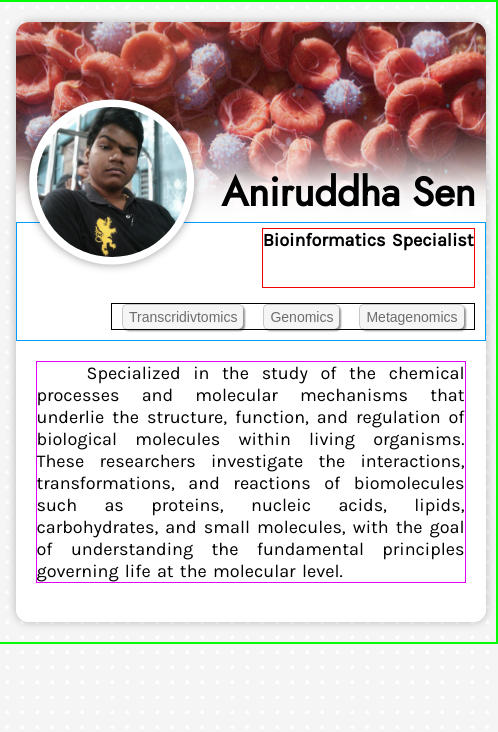
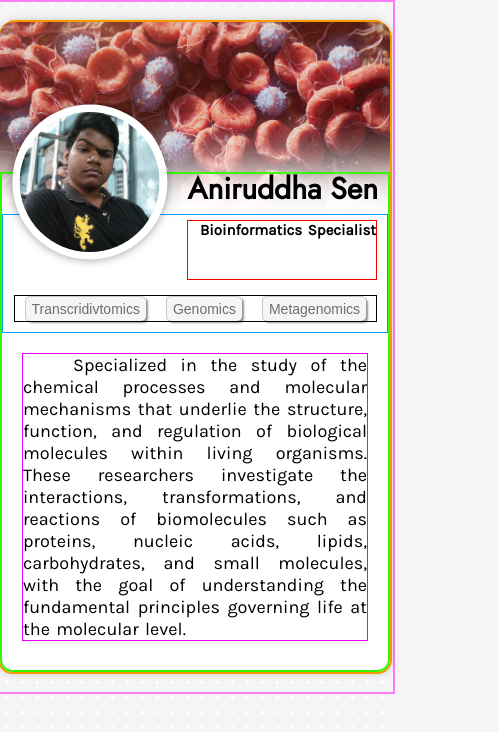
Before and after one commit to tathagatamishra/AniruddhaSen, a React (Vite) app in the folder client/: page / in a window 390 px wide. Shown: the top 732 px of the page, 498 px wide, since content can reach past the window. Built offline with nearby package versions, Linux system fonts and the light colour scheme.

Commit message:
400 & 600 media

```diff
--- a/client/src/App.scss
+++ b/client/src/App.scss
@@ -7,6 +7,7 @@
 
   display: flex;
   flex-direction: column;
+  justify-content: flex-start;
   align-items: center;
 
   // background: rgb(148, 148, 148);
--- a/client/src/Component/C1/About.scss
+++ b/client/src/Component/C1/About.scss
@@ -9,6 +9,17 @@
     outline: none;
     box-sizing: border-box;
     border: solid 2px red;
+    margin: auto;
+
+    display: flex;
+    flex-direction: column;
+    justify-content: center;
+    align-items: center;
+
+    // top: 50%;
+    // left: 50%;
+    // transform: translate(-50%, -50%);
+
 
     transition: 300ms;
 
@@ -30,12 +41,12 @@
     }
 
     @media screen and (max-width: 400px) {
-        width: 605px;
-        border: solid 2px rgb(0, 255, 4);
+        width: 400px;
+        border: solid 2px rgb(255, 124, 246);
     }
 
     @media screen and (max-width: 360px) {
-        width: 665px;
+        width: 400px;
         border: solid 2px rgb(0, 68, 255);
     }
 
@@ -58,6 +69,12 @@
             height: 600px;
             margin: 20px 10px 20px 10px;
         }
+        @media screen and (max-width: 400px) {
+            padding: 0;
+            width: 390px;
+            height: 650px;
+            margin: 20px 10px 20px 10px;
+        }
 
         transition: 300ms;
 
@@ -78,7 +95,7 @@
         border-top-right-radius: 1rem;
         border-top-left-radius: 1rem;
 
-        // outline: 2px solid rgb(249, 153, 0);
+        outline: 2px solid rgb(249, 153, 0);
 
         & .profile-image {
             width: 160px;
@@ -94,6 +111,13 @@
                 @media screen and (max-width: 600px) {
                     width: 165px;
                     height: 165px;
+                    top: 100%;
+                    left: 0%;
+                    transform: translate(8%, -50%);
+                }
+                @media screen and (max-width: 400px) {
+                    width: 155px;
+                    height: 155px;
                     top: 100%;
                     left: 0%;
                     transform: translate(8%, -50%);
@@ -122,6 +146,10 @@
                         width: 150px;
                         height: 150px;
                     }
+                    @media screen and (max-width: 400px) {
+                        width: 130px;
+                        height: 130px;
+                    }
 
                     width: 160px;
                     height: 160px;
@@ -139,6 +167,13 @@
                 @media screen and (max-width: 600px) {
                     width: 150px;
                     height: 150px;
+                    top: 100%;
+                    left: 0%;
+                    transform: translate(14%, -50%);
+                }
+                @media screen and (max-width: 400px) {
+                    width: 140px;
+                    height: 140px;
                     top: 100%;
                     left: 0%;
                     transform: translate(14%, -50%);
@@ -209,6 +244,10 @@
                     width: 470px;
                     height: 200px;
                 }
+                @media screen and (max-width: 400px) {
+                    width: 390px;
+                    height: 200px;
+                }
 
                 transition: 300ms;
 
@@ -261,6 +300,11 @@
                 width: 470px;
                 margin-top: 150px;
             }
+            @media screen and (max-width: 400px) {
+                width: 390px;
+                height:500px;
+                margin-top: 150px;
+            }
 
             transition: 300ms;
 
@@ -275,7 +319,7 @@
             border-bottom-left-radius: 0.8rem;
             border-bottom-right-radius: 0.8rem;
 
-            // border: 2px solid rgb(50, 249, 0);
+            border: 2px solid rgb(50, 249, 0);
 
             & .bio-holder {
                 height: fit-content;
@@ -285,6 +329,11 @@
                 & .bio-name {
                     @media screen and (max-width: 600px) {
                         font-size: 40px;
+                        text-align: right;
+                        padding-right: 10px;
+                    }
+                    @media screen and (max-width: 400px) {
+                        font-size: 30px;
                         text-align: right;
                         padding-right: 10px;
                     }
@@ -318,12 +367,23 @@
 
                     & .bio-topics {
                         @media screen and (max-width: 600px) {
+                            width: 250px;
+                            height: 60px;
                             margin: 5px 10px;
+
+                            font-size: 16px;
+                            text-align: right;
+                        }
+                        @media screen and (max-width: 400px) {
+                            width: 190px;
                             height: 60px;
+                            margin: 5px 10px;
+
+                            font-size: 15px;
+                            text-align: right;
                         }
 
                         margin: 0 0 0 110px;
-
                         font-size: 18px;
                         font-weight: 600;
                         word-spacing: 2px;
```
